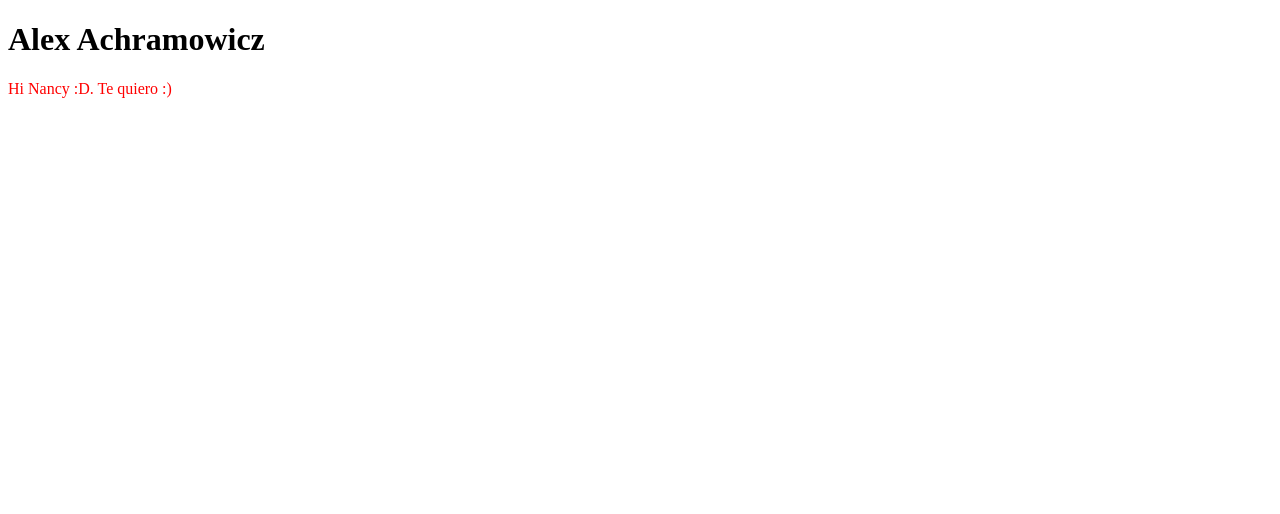
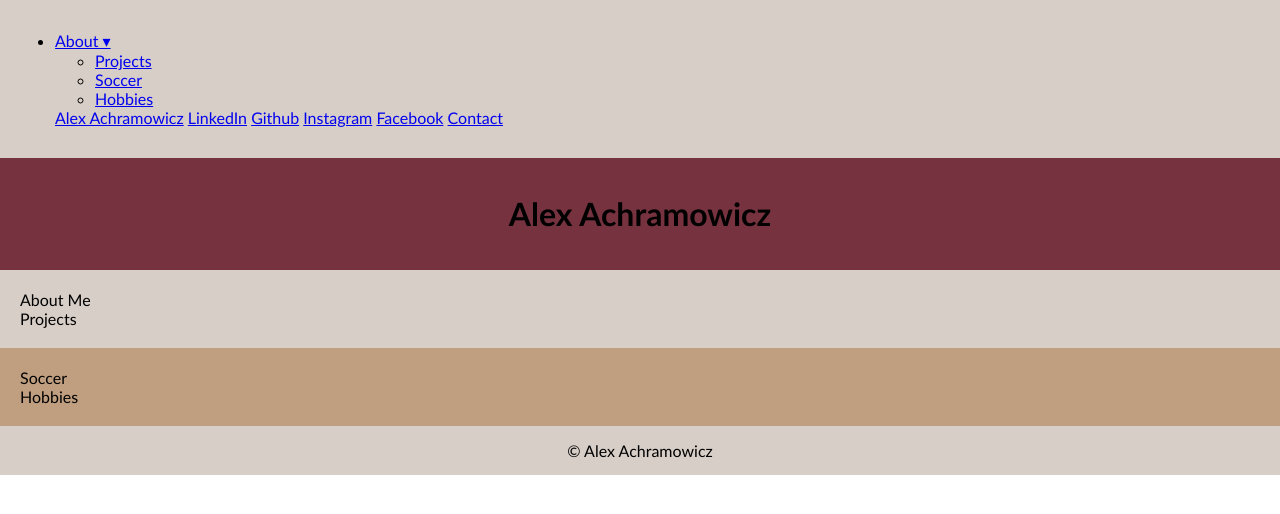
Before and after one commit to alexachramowicz/alexachramowicz.github.io, a plain HTML site: page index.html in a window 1280 px wide. Drawn offline with Linux system fonts and the light colour scheme.

Commit message:
Navbar mods and css additions

```diff
--- a/index.html
+++ b/index.html
@@ -8,7 +8,53 @@
     <link rel="stylesheet" href="styles/main.css">
 </head>
 <body>
-    <h1>Alex Achramowicz</h1>
-    <p>Hi Nancy :D. Te quiero :)</p>
+    <div class="navbar">
+        <ul>
+            <li>
+                <a href="#">About &#9662</a>
+                <ul class="dropdown">
+                    <li><a href="#">Projects</a></li>
+                    <li><a href="#">Soccer</a></li>
+                    <li><a href="#">Hobbies</a></li>
+                </ul>
+            </li>
+            <a href="#">Alex Achramowicz</a>
+            <a href="https://www.linkedin.com/in/alexachramowicz/" class="right">LinkedIn</a>
+            <a href="https://github.com/alexachramowicz" class="right">Github</a>
+            <a href="https://www.instagram.com/alexachramowicz/" class="right">Instagram</a>
+            <a href="https://www.facebook.com/alex.achramowicz/" class="right">Facebook</a>
+            <a href="#">Contact</a>
+        </ul>
+    </div>
+
+    <div class="header">
+        <h1>Alex Achramowicz</h1>
+    </div>
+
+    <div class="row">
+        <div class="about">
+            About Me
+        </div>
+        <div class="projects">
+            Projects
+        </div>
+    </div>
+
+    <div class="row2">
+        <div class="soccer">
+            Soccer
+        </div>
+        <div class="hobbies">
+            Hobbies
+        </div>
+    </div>
+
+    <div class="footer">
+        <footer>
+            &copy Alex Achramowicz
+        </footer>
+    </div>
+    <script src="scripts/app.js">
+    </script>
 </body>
 </html>
--- a/styles/main.css
+++ b/styles/main.css
@@ -1,3 +1,37 @@
-p {
-    color: red;
+html, body {
+    font-family: 'Calibri', 'Gill Sans', 'Gill Sans MT', 'Trebuchet MS', sans-serif;
+    margin: 0px;
+    padding: 0px;
+    /* color: #565656; */
 }
+
+.navbar {
+    background-color: #d7cec7;
+    padding: 15px;
+}
+
+.navbar a.right {
+
+}
+
+.header {
+    background-color: #76323F;
+    padding: 15px;
+    text-align: center;
+}
+
+.row {
+    background-color: #d7cec7;
+    padding: 20px;
+}
+
+.row2 {
+    background-color: #C09F80;
+    padding: 20px;
+}
+
+.footer {
+    background-color: #d7cec7;
+    padding: 15px;
+    text-align: center;
+}
```
